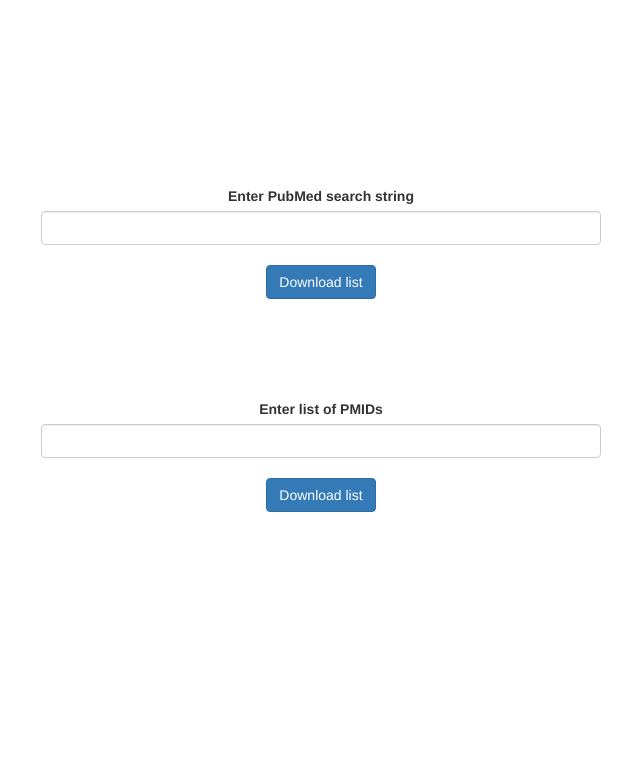
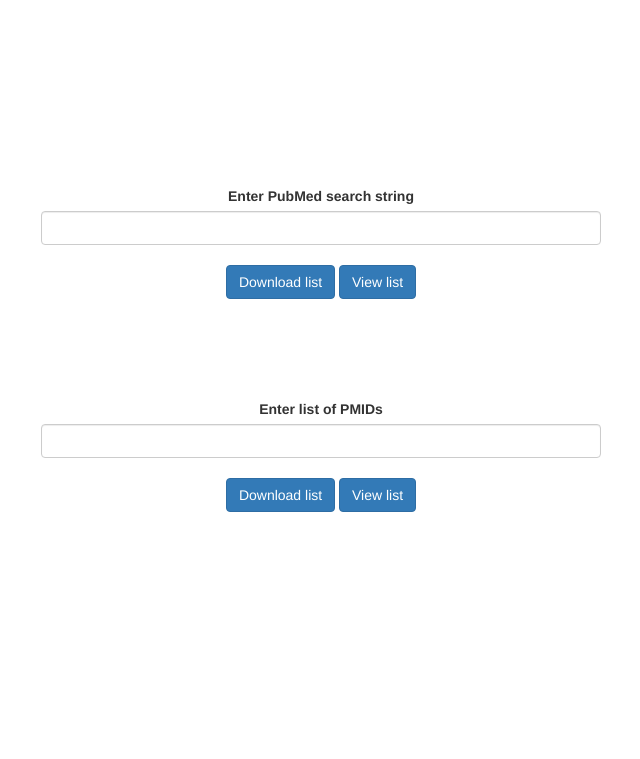
Before and after one commit to Sihao/get_citing_authors, a Flask app: page / in a window 1280 px wide. Shown: the part 51-810 px from the top of the page, without its empty margins (319-959 px from the left). Run offline with Flask 2, Linux system fonts and the light colour scheme; some libraries are stand-ins or nearby versions.

Commit message:
added view list in browser functionality

```diff
--- a/main.py
+++ b/main.py
@@ -26,6 +26,7 @@ def return_author_list_counts_search():
     :return: csv file containing rows of authors together with number of times they have cited papers returned by search
     """
 
+
     # Get search_string from form field
     search_string = request.form['search_string']
 
@@ -45,7 +46,12 @@ def return_author_list_counts_search():
     output.headers["Content-Disposition"] = "attachment; filename=export.csv"
     output.headers["Content-type"] = "text/csv"
 
-    return output
+
+    if (request.form['action'] == "Download"):
+        return output
+
+    elif (request.form['action'] == "View"):
+        return render_template('list_view.html', dict=author_list)
 
 
 @app.route('/author_list_counts_PMIDs', methods = ['POST'])
@@ -80,8 +86,12 @@ def return_authorListCounts():
     output.headers["Content-Disposition"] = "attachment; filename=export.csv"
     output.headers["Content-type"] = "text/csv"
 
-    return output
+    if (request.form['action'] == "Download") :
+        return output
+
+    elif (request.form['action'] == "View"):
+        return render_template('list_view.html', dict=author_list)
 
 
 if __name__ == '__main__':
-    app.run(debug=False)
+    app.run(debug=True)
--- a/templates/index.html
+++ b/templates/index.html
@@ -14,8 +14,12 @@
                         <div class="col-10">
                             <input class="form-control" type="search" value="" name="search_string" required="true">
 
-                            <button type="submit" class="btn btn-primary" style="margin-top: 20px">Download list
+                            <button type="submit" class="btn btn-primary" style="margin-top: 20px" name="action" value="Download">Download list
                             </button>
+
+                            <button type="submit" class="btn btn-primary" style="margin-top: 20px" name="action" value="View">View list
+                            </button>
+
 
                         </div>
                     </div>
@@ -31,7 +35,10 @@
                         <div class="col-10">
                             <input class="form-control" type="search" value="" name="input_PMID_List" required="true">
 
-                            <button type="submit" class="btn btn-primary" style="margin-top: 20px">Download list
+                            <button type="submit" class="btn btn-primary" style="margin-top: 20px" name="action" value="Download">Download list
+                            </button>
+
+                            <button type="submit" class="btn btn-primary" style="margin-top: 20px" name="action" value="View">View list
                             </button>
 
                         </div>
```
